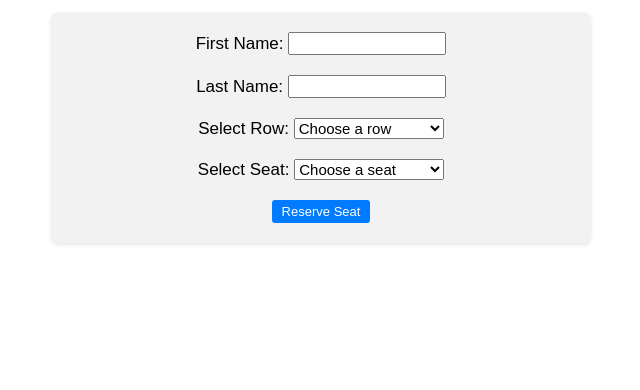
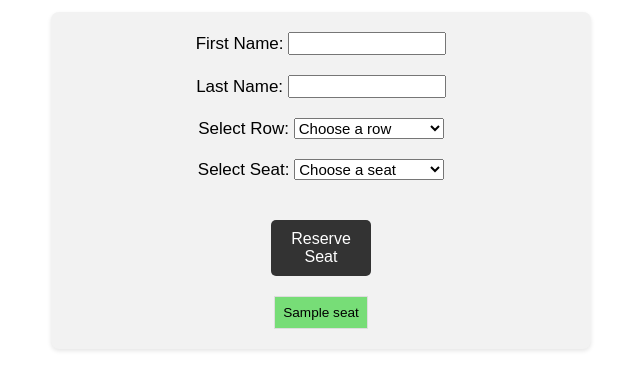
Before and after one commit to jjenguyen/FinalProjectScrum10, a Flask app: template templates/reserve.html in a window 1280 px wide. Shown: the part 141-531 px from the top of the page, without its empty margins (319-959 px from the left). Run offline with Flask 3, Linux system fonts and the light colour scheme; the template is opened without the code that fills it: most values are stand-ins (such as "Sample title", 1, 10 or a date in 2020).

Commit message:
I have implemented the Seating Chart display

```diff
--- a/app.py
+++ b/app.py
@@ -1,9 +1,14 @@
-from flask import Flask, render_template, request, redirect, url_for
+from flask import Flask, render_template, request, redirect, url_for, session
 import sqlite3
 
 app = Flask(__name__)
+app.secret_key = 'your_very_secret_key'  # Replace with a real secret key
 
-# function to establish database connection
+#cost matrix for flights
+def get_cost_matrix():
+    return [[100, 75, 50, 100] for _ in range(12)]
+
+# Function to establish database connection
 def get_db_connection():
     conn = sqlite3.connect('reservations.db')
     conn.row_factory = sqlite3.Row
@@ -13,44 +18,203 @@
 def home():
     return render_template('home.html')
 
-# admin login page
 @app.route('/admin', methods=['GET', 'POST'])
 def admin():
+    error = None
     if request.method == 'POST':
         username = request.form['username']
         password = request.form['password']
 
-        # error check empty user inputs
-        if not username:
-            return render_template('admin.html', error="You must enter a username.")
-        elif not password:
-            return render_template('admin.html', error="You must enter a password.")
+        conn = get_db_connection()
+        admin_user = conn.execute("SELECT * FROM admins WHERE username=? AND password=?", (username, password)).fetchone()
+        conn.close()
+
+        if admin_user:
+            session['admin_logged_in'] = True  # Set the session flag
+            return redirect(url_for('logged_in'))  # Redirect to the logged-in page
         else:
-            # fetch data from database for existing admin creds
-            conn = get_db_connection()
-            cursor = conn.cursor()
-            cursor.execute("SELECT * FROM admins WHERE username=? AND password=?", (username, password))
-            admin = cursor.fetchone()
-            conn.close()
+            error = "Invalid login credentials. Please try again."  # Set the error message
 
-            if admin:
-                return redirect(url_for('logged_in'))
-            else:
-                # error check invalid admin creds
-                return render_template('admin.html', error="Invalid username/password combination. Please try again.")
-    else:
-        return render_template('admin.html')
+    return render_template('admin.html', error=error)
 
-# reserve a seat page
-@app.route('/reserve')
-def reserve():
-    return render_template('reserve.html')
-
-# admin page after successful log in (once admin logs in, they get directed to this page)
 @app.route('/logged_in')
 def logged_in():
-    # need to add logic to fetch seating chart and total sales from the database
-    return render_template('logged_in.html')
+    if not session.get('admin_logged_in'):
+        return redirect(url_for('admin'))
+
+    seating_chart = get_seating_chart_with_details()
+    total_sales = calculate_total_sales()
+
+    return render_template('logged_in.html', seating_chart=seating_chart, total_sales=total_sales)
+
+
+def get_seating_chart_with_details():
+    conn = get_db_connection()
+    cursor = conn.cursor()
+
+    # Retrieve all reservations
+    cursor.execute("""
+        SELECT seatRow, seatColumn, passengerName, eTicketNumber
+        FROM reservations
+        ORDER BY seatRow, seatColumn
+    """)
+
+    reservations = cursor.fetchall()
+    conn.close()
+
+    # Initialize seating chart matrix with all seats open
+    seating_chart = [[{'status': 'O', 'details': ''} for _ in range(4)] for _ in range(12)]
+
+    # Iterate through all reservations and update the seating chart
+    for reservation in reservations:
+        # Adjust because your database stores rows and columns starting at index 0
+        row_index = reservation['seatRow']
+        col_index = reservation['seatColumn']
+        details = f"{reservation['passengerName']} - {reservation['eTicketNumber']}"
+
+        # Make sure the indexes are within the range before updating the seating_chart
+        if 0 <= row_index < len(seating_chart) and 0 <= col_index < len(seating_chart[row_index]):
+            seating_chart[row_index][col_index] = {'status': 'X', 'details': details}
+        else:
+            print(f"Index out of range: Row {row_index} Column {col_index}")
+
+    return seating_chart
+
+
+
+
+
+def get_seating_chart_for_reservations():
+    conn = get_db_connection()
+    cursor = conn.cursor()
+
+    # Retrieve all reservations
+    cursor.execute("""
+        SELECT seatRow, seatColumn
+        FROM reservations
+    """)
+
+    reserved_seats = {f"{row['seatRow']}-{row['seatColumn']}": True for row in cursor.fetchall()}
+    conn.close()
+
+    # Initialize seating chart matrix with all seats open
+    seating_chart = [['O' for _ in range(4)] for _ in range(12)]
+
+    # Iterate through all reservations and update the seating chart
+    for row_index in range(12):
+        for col_index in range(4):
+            if f"{row_index}-{col_index}" in reserved_seats:
+                seating_chart[row_index][col_index] = 'X'
+
+    return seating_chart
+
+
+
+
+@app.route('/reserve', methods=['GET', 'POST'])
+def reserve():
+    error = None
+    success_message = None
+    # Fetch the current seating chart details to display
+    seating_chart = get_seating_chart()
+
+    if request.method == 'POST':
+        first_name = request.form['firstName']
+        last_name = request.form['lastName']
+        seat_row = int(request.form['seatRow'])
+        seat_column = int(request.form['seatColumn'])
+
+        conn = get_db_connection()
+        # Check if the seat is already reserved
+        existing_reservation = conn.execute(
+            "SELECT * FROM reservations WHERE seatRow = ? AND seatColumn = ?",
+            (seat_row, seat_column)
+        ).fetchone()
+
+        if existing_reservation:
+            error = f"Seat {seat_row}-{seat_column} is already taken. Please select another seat."
+        else:
+            # Seat is available, add new reservation
+            reservation_code = f"{first_name[0]}{last_name[0]}{seat_row}{seat_column}"
+            conn.execute(
+                "INSERT INTO reservations (passengerName, seatRow, seatColumn, eTicketNumber) VALUES (?, ?, ?, ?)",
+                (f"{first_name} {last_name}", seat_row, seat_column, reservation_code)
+            )
+            conn.commit()
+            success_message = f"Seat {seat_row}-{seat_column} successfully reserved."
+            # Update the seating chart after the new reservation
+            seating_chart = get_seating_chart()
+
+        conn.close()
+
+    return render_template(
+        'reserve.html',
+        seating_chart=seating_chart,
+        error=error,
+        success_message=success_message
+    )
+
+def get_seating_chart():
+    conn = get_db_connection()
+    reservations = conn.execute("SELECT seatRow, seatColumn FROM reservations").fetchall()
+    conn.close()
+
+    seating_chart = [['O' for _ in range(4)] for _ in range(12)]
+    for reservation in reservations:
+        # Adjust index for 0-based array access
+        row_index = reservation['seatRow'] - 1
+        col_index = reservation['seatColumn'] - 1
+        seating_chart[row_index][col_index] = 'X'
+
+    return seating_chart
+
+
+# Ensure get_seating_chart_with_details() and any other required methods are defined appropriately
+
+
+
+def calculate_total_sales():
+    conn = get_db_connection()
+    reservations = conn.execute("SELECT * FROM reservations").fetchall()
+    conn.close()
+
+    total_sales = 0
+    cost_matrix = get_cost_matrix()
+    for reservation in reservations:
+        total_sales += cost_matrix[reservation['seatRow'] - 1][reservation['seatColumn'] - 1]
+    return total_sales
+
+@app.route('/logout')
+def logout():
+    session.pop('admin_logged_in', None)  # Clear the session
+    return redirect(url_for('home'))
+
+def create_tables():
+    conn = get_db_connection()
+    cursor = conn.cursor()
+
+    # Check if the 'seats' table exists
+    cursor.execute("SELECT name FROM sqlite_master WHERE type='table' AND name='seats'")
+    table_exists = cursor.fetchone()
+
+    # If the table doesn't exist, create it
+    if not table_exists:
+        cursor.execute("""
+            CREATE TABLE seats (
+                id INTEGER PRIMARY KEY AUTOINCREMENT,
+                seat_row INTEGER NOT NULL,
+                seat_column INTEGER NOT NULL,
+                status TEXT DEFAULT 'O'
+            )
+        """)
+        conn.commit()
+
+    conn.close()
+
+# Call create_tables at the beginning of your app to ensure tables are created
+create_tables()
+
+
 
 if __name__ == '__main__':
     app.run(debug=True)
--- a/static/style.css
+++ b/static/style.css
@@ -98,3 +98,86 @@
 .team-name {
     float: right;
 }
+
+.seating-chart {
+    margin: 20px auto;
+    border-collapse: collapse;
+    width: 50%; /* Adjusted width for the overall seating chart size */
+    table-layout: fixed; /* This ensures each column is of equal width */
+}
+.seating-chart td {
+        height: 50px; /* Set a fixed height for the seat boxes */
+        width: 50px; /* Set a fixed width for the seat boxes */
+        border: 1px solid #ddd;
+        text-align: center;
+        padding: 10px; /* Adjusted padding to make boxes less wide */
+        background-color: #77dd77;
+        font-size: 20px;
+        cursor: pointer; /* Optional: Changes the cursor on hover to indicate selection */
+}
+.seating-chart td.taken {
+    background-color: #ff6961;
+    color: white;
+}
+
+.seating-chart td.available {
+    background-color: #77dd77;
+    color: white;
+}
+
+.total-sales {
+    text-align: center;
+    font-size: 24px;
+    margin: 20px 0;
+}
+
+button {
+    padding: 10px 20px;
+    margin-top: 10px;
+    border: none;
+    border-radius: 5px;
+    background-color: #333;
+    color: white;
+    font-size: 16px;
+    cursor: pointer;
+    display: block;
+    width: 100px;
+    margin: 20px auto;
+}
+
+button:hover {
+    background-color: #555;
+}
+
+/*reserve.html seat map display */
+.seating-chart tr {
+    height: 50px; /* Ensures the row height matches the seat box height */
+}
+
+/* Seating chart display for reservation page */
+.seating-chart-display {
+    margin: 0 auto;
+    max-width: 600px; /* Adjust the max-width to make the chart smaller */
+    overflow-x: auto;
+    text-align: center;
+}
+
+.seating-chart-display table {
+    border-collapse: collapse;
+    margin: 0 auto; /* Center the table */
+}
+
+.seating-chart-display td {
+    border: 1px solid #dddddd;
+    text-align: center;
+    padding: 8px; /* Reduced padding for smaller cells */
+    font-size: 0.8em; /* Smaller font size */
+}
+
+.seating-chart-display .taken {
+    background-color: #ff6961;
+}
+
+.seating-chart-display .available {
+    background-color: #77dd77;
+}
--- a/templates/reserve.html
+++ b/templates/reserve.html
@@ -5,7 +5,7 @@
     <meta charset="UTF-8">
     <meta name="viewport" content="width=device-width, initial-scale=1.0">
     <title>Reservations</title>
-    <link rel="stylesheet" href="{{url_for('static', filename='style.css')}}">
+    <link rel="stylesheet" href="{{ url_for('static', filename='style.css') }}">
 </head>
 <body>
     <!-- navigation bar -->
@@ -22,7 +22,7 @@
 
     <!-- seat reservation form -->
     <div class="container">
-        <form action="/reservation" method="post">
+        <form action="/reserve" method="post">
             <label for="firstName">First Name:</label>
             <input type="text" id="firstName" name="firstName" required><br><br>
 
@@ -32,19 +32,40 @@
             <label for="seatRow">Select Row:</label>
             <select id="seatRow" name="seatRow">
                 <option disabled selected value="">Choose a row</option>
-                <option value="1">1</option>
-                <option value="2">2</option>
+                <!-- Generate options for seat rows -->
+                {% for row_num in range(1, 13) %}
+                <option value="{{ row_num }}">{{ row_num }}</option>
+                {% endfor %}
             </select><br><br>
 
             <label for="seatColumn">Select Seat:</label>
             <select id="seatColumn" name="seatColumn">
                 <option disabled selected value="">Choose a seat</option>
-                <option value="1">1</option>
-                <option value="2">2</option>
+                <!-- Generate options for seat columns -->
+                {% for seat_num in range(1, 5) %}
+                <option value="{{ seat_num }}">{{ seat_num }}</option>
+                {% endfor %}
             </select><br><br>
 
             <button type="submit">Reserve Seat</button>
         </form>
+
+        <!-- Seating chart display -->
+    <div class="seating-chart-display">
+        <table>
+            {% for row in seating_chart %}
+            <tr>
+                {% for seat in row %}
+                <!-- Add click functionality if desired -->
+                <td class="{{ 'taken' if seat == 'X' else 'available' }}">{{ seat }}</td>
+                {% endfor %}
+            </tr>
+            {% endfor %}
+        </table>
     </div>
+
+    <script>
+        // Optional JavaScript for enhancing interaction
+    </script>
 </body>
 </html>
```
Also changed, not shown: templates/logged_in.html (+16 -4 lines), reservations.db, schema.sql (line endings or trailing spaces), templates/admin.html (line endings or trailing spaces).
